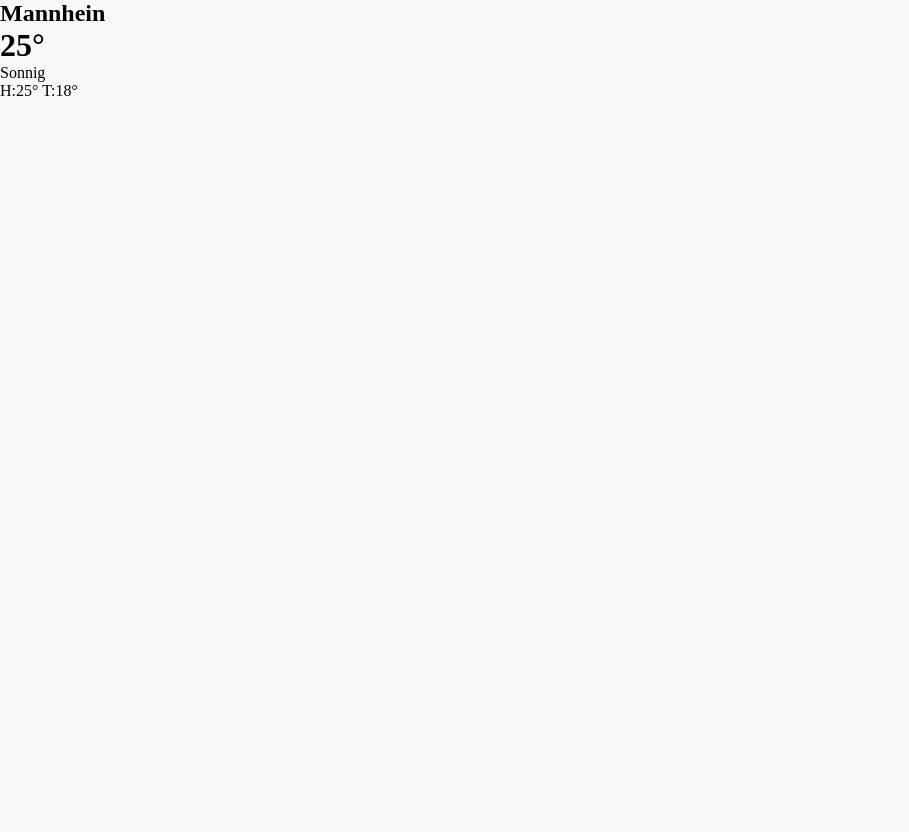
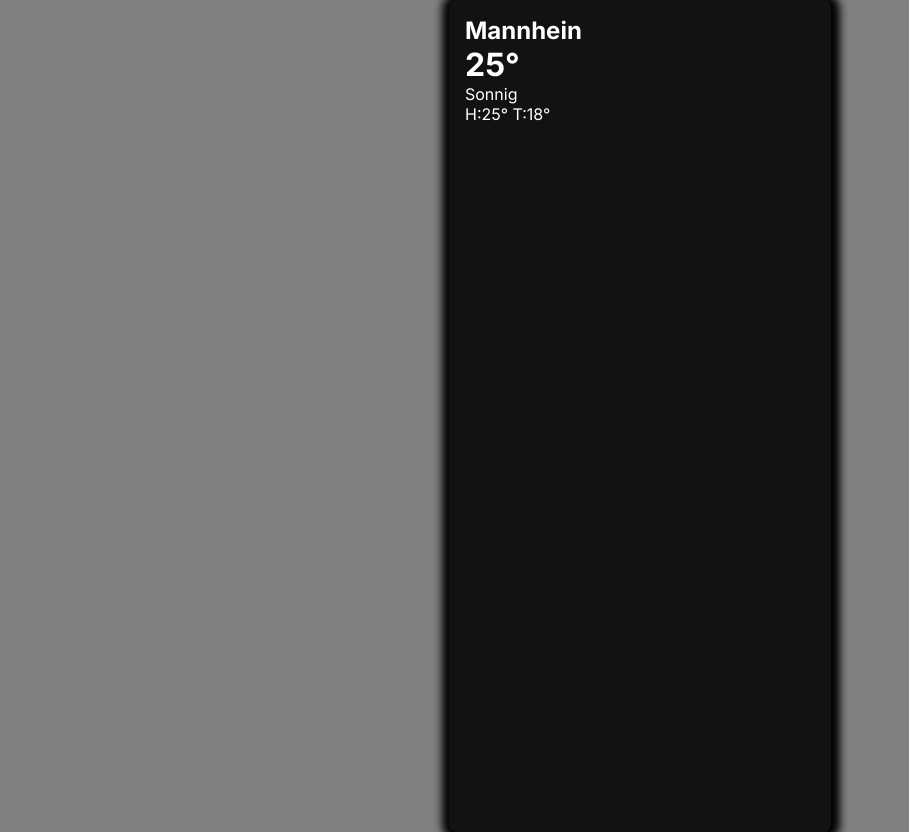
Before and after one commit to AdrianGogyan/wetterAppmitDev, a website built with Vite: page index.html in a window 1280 px wide. Shown: the whole page, without its empty margins (0-909 px from the left). Before the commit the page ends 800 px from the top, so only its background shows below. Built offline with nearby package versions, Linux system fonts and the light colour scheme; no server answers; a web font is replaced by a local one.

Commit message:
styling part 1

```diff
--- /dev/null
+++ b/styles/_mixins.scss
@@ -0,0 +1,5 @@
+@mixin largeScreen{
+    @media screen and (min-width: 700px) {
+        @content;
+    }
+}
--- a/styles/styles.scss
+++ b/styles/styles.scss
@@ -1,6 +1,35 @@
+@import "mixins";
+@import url('https://fonts.googleapis.com/css2?family=Edu+AU+VIC+WA+NT+Hand:wght@400..700&family=Inter:ital,opsz,wght@0,14..32,100..900;1,14..32,100..900&family=Roboto:ital,wght@0,100;0,300;0,400;0,500;0,700;0,900;1,100;1,300;1,400;1,500;1,700;1,900&display=swap');
+
+*{
+    margin: 0;
+    padding: 0;
+}
 body{
-    background-color: #f9f9f9;
+    @include largeScreen{
+        background-color: gray;
+    display: flex;
+    align-items: center;
+    justify-content: center;
+    min-height: 100dvh;
+    }
 }
-*{
-    margin:0;padding:0;
+
+
+#app{
+    font-family: "Inter", sans-serif;
+    background-color: rgb(18, 18, 18);
+    color: white;
+    padding: 1rem;
+    min-height: 100vh;
+    @include largeScreen{
+        width: 350px;
+        height: 800px;
+        min-height: unset;
+        overflow: auto;
+        border-radius: 8px;
+        box-shadow: 1px 1px 8px 8px black;
+
+    }
+
 }
```
